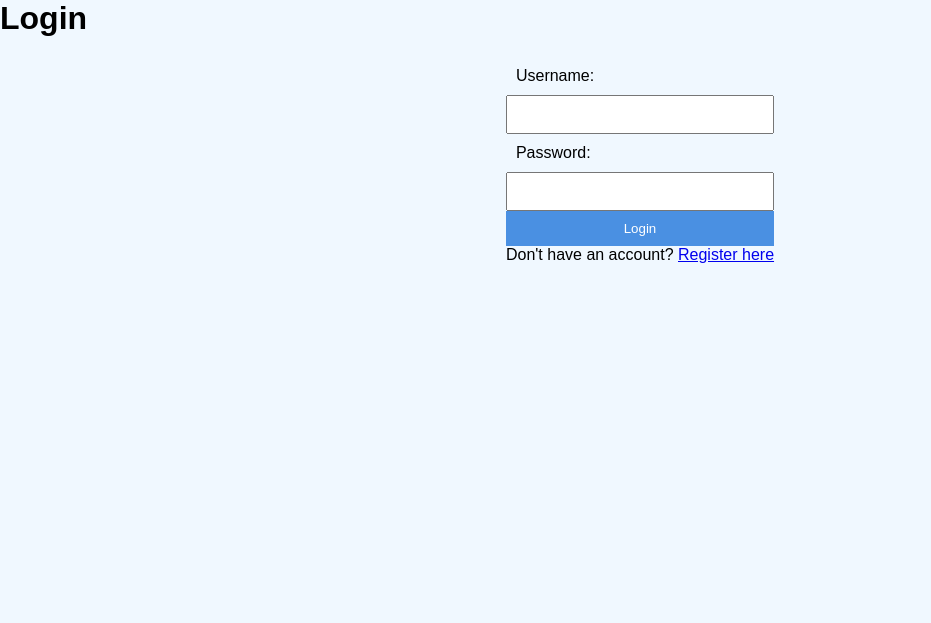
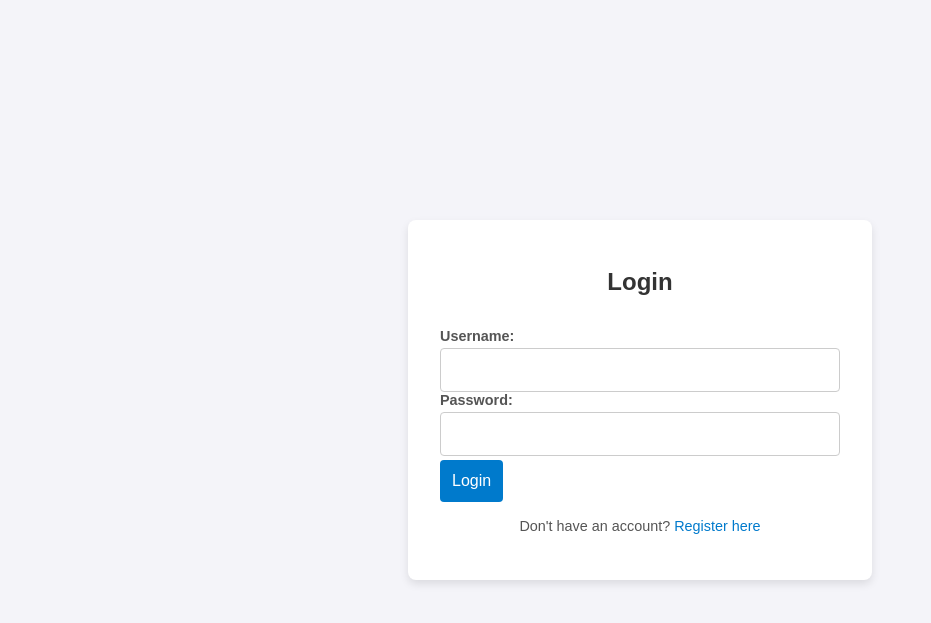
Before and after one commit to bgoucher16/Shopping-Website, a Flask app: page /login in a window 1280 px wide. Shown: the top 623 px of the page, without its empty margins (0-931 px from the left). Run offline with Flask 3, Linux system fonts and the light colour scheme; some libraries are stand-ins or nearby versions.

Commit message:
updated login/register styling

```diff
--- a/static/login.css
+++ b/static/login.css
@@ -1,4 +1,3 @@
-/* General styling for the body */
 body {
     font-family: Arial, sans-serif;
     display: flex;
@@ -10,7 +9,6 @@ body {
     color: #333;
 }
 
-/* Centering and styling the container */
 .container {
     background-color: #ffffff;
     padding: 2rem;
@@ -18,33 +16,30 @@ body {
     max-width: 400px;
     border-radius: 8px;
     box-shadow: 0 4px 8px rgba(0, 0, 0, 0.1);
-    text-align: center;
-}
-
-/* Header styling */
-.header h1 {
-    color: #333;
-    font-size: 1.5rem;
-    margin-bottom: 1.5rem;
-}
-
-/* Form group styling */
-.form-group {
-    margin-bottom: 1.5rem;
+    display: flex;
+    flex-direction: column;
+    gap: 1rem;
     text-align: left;
 }
 
-/* Label styling */
+h1 {
+    text-align: center;
+    color: #333;
+    margin-bottom: 1rem;
+    font-size: 1.5rem;
+}
+
 label {
     font-size: 0.9rem;
     color: #555;
+    margin-bottom: 0.25rem;
     display: block;
-    margin-bottom: 0.25rem;
+    font-weight: bold;
 }
 
-/* Input field styling */
 input[type="text"],
-input[type="password"] {
+input[type="password"],
+input[type="email"] {
     padding: 0.75rem;
     font-size: 1rem;
     border: 1px solid #ccc;
@@ -55,14 +50,10 @@ input[type="password"] {
 }
 
 input[type="text"]:focus,
-input[type="password"]:focus {
+input[type="password"]:focus,
+input[type="email"]:focus {
     border-color: #007acc;
     outline: none;
-}
-
-/* Button styling */
-.form-buttons {
-    margin-top: 1rem;
 }
 
 button[type="submit"] {
@@ -74,14 +65,17 @@ button[type="submit"] {
     border-radius: 4px;
     cursor: pointer;
     transition: background-color 0.3s;
+    margin-top: 0.25rem;
 }
 
 button[type="submit"]:hover {
     background-color: #005fa3;
 }
 
-/* Link section styling */
 .form-links {
+    text-align: center;
+    font-size: 0.9rem;
+    color: #555;
     margin-top: 1rem;
 }
 
@@ -95,13 +89,12 @@ button[type="submit"]:hover {
     color: #005fa3;
 }
 
-/* Responsive styling */
 @media (max-width: 480px) {
     .container {
         padding: 1.5rem;
     }
 
-    .header h1 {
+    h1 {
         font-size: 1.25rem;
     }
 
--- a/static/styles.css
+++ b/static/styles.css
@@ -191,6 +191,11 @@ form label, form input, form button {
     padding: 10px 10px;
 }
 
+form button {
+    margin-top: 10px;
+    margin-bottom: 10px;
+}
+
 button {
     background-color: #4a90e2; /* Vibrant blue */
     color: white;
--- a/templates/login.html
+++ b/templates/login.html
@@ -4,9 +4,10 @@
     <meta charset="UTF-8">
     <meta name="viewport" content="width=device-width, initial-scale=1.0">
     <title>Login</title>
-    <link rel="stylesheet" href="{{ url_for('static', filename='styles.css') }}">
+    <link rel="stylesheet" href="{{ url_for('static', filename='login.css') }}">
 </head>
 <body>
+    <div class="container">
         <h1>Login</h1>
         <form method="post" action="{{ url_for('login') }}">
             <label for="username">Username:</label>
@@ -21,5 +22,6 @@
                 <p>Don't have an account? <a href="{{ url_for('register') }}">Register here</a></p>
             </div>
         </form>
+    </div>
 </body>
 </html>
--- a/templates/register.html
+++ b/templates/register.html
@@ -4,9 +4,10 @@
     <meta charset="UTF-8">
     <meta name="viewport" content="width=device-width, initial-scale=1.0">
     <title>Register</title>
-    <link rel="stylesheet" href="{{ url_for('static', filename='styles.css') }}">
+    <link rel="stylesheet" href="{{ url_for('static', filename='login.css') }}">
 </head>
 <body>
+    <div class="container">
         <h1>Register</h1>
         <form method="post" action="{{ url_for('register') }}">
             <label for="username">Username:</label>
@@ -29,6 +30,7 @@
 
             <button type="submit">Register</button>
         </form>
+    </div>
 
     <script>
         // Function to fetch the API key
```
Also changed, not shown: static/register.css (+3 -7 lines). Lines whose indentation alone changed are shown as unchanged.
